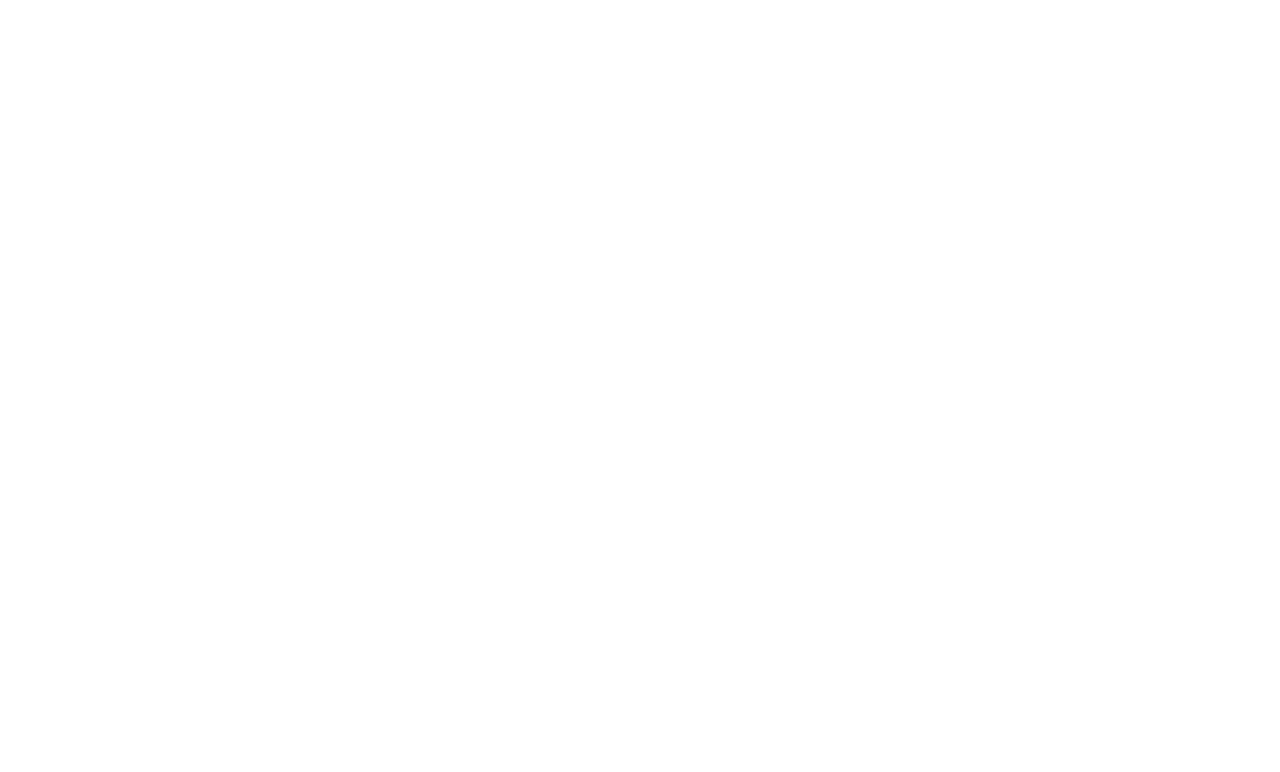
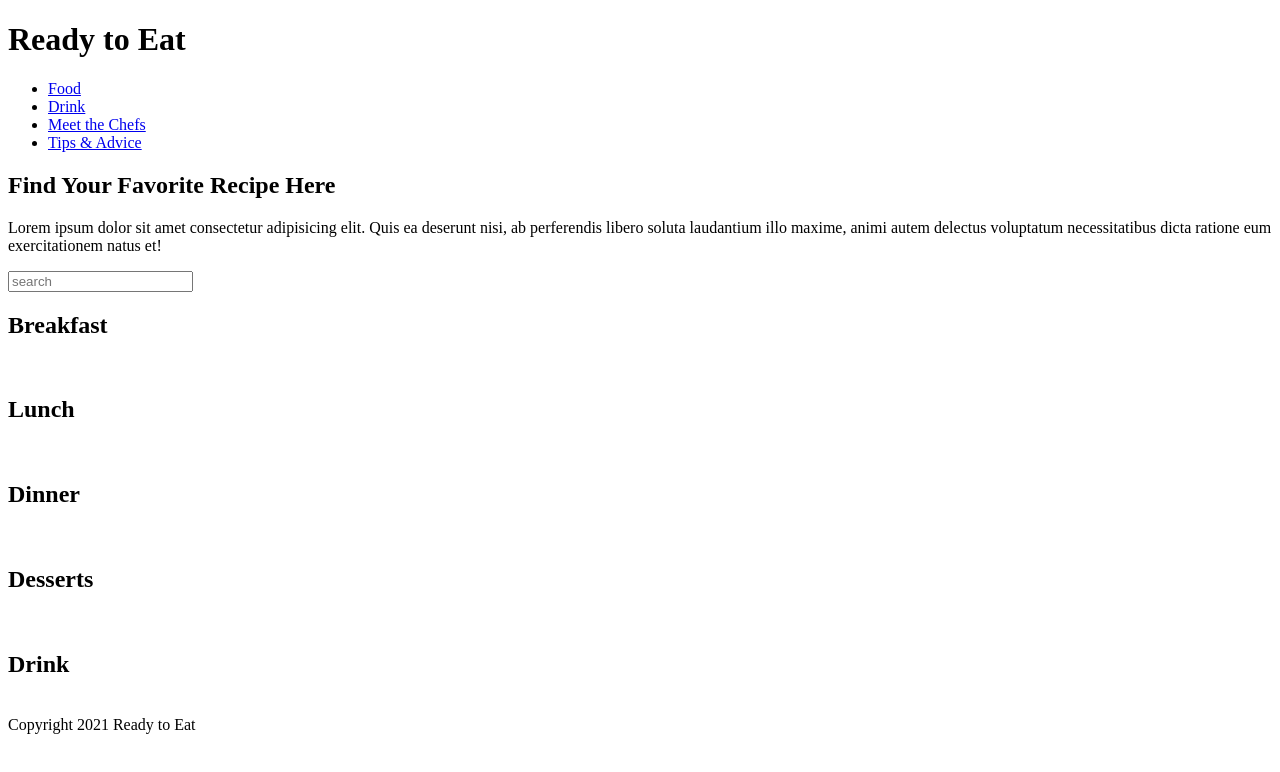
Before and after one commit to sakme/ready-to-eat, a plain HTML site: page index.html in a window 1280 px wide. Drawn offline with Linux system fonts and the light colour scheme.

Commit message:
index html

```diff
--- a/index.html
+++ b/index.html
@@ -1,12 +1,74 @@
 <!DOCTYPE html>
-<html lang="en">
+<html lang="en-us">
+
 <head>
     <meta charset="UTF-8">
     <meta http-equiv="X-UA-Compatible" content="IE=edge">
     <meta name="viewport" content="width=device-width, initial-scale=1.0">
     <title>Ready To Eat</title>
 </head>
+
 <body>
+    <Header>
+        <H1>Ready to Eat</H1>
+        <nav>
+            <ul>
+                <li><a href=#search-X-UA-Compatible">Food</a></li>
 
+                <li><a href="#search-x-UA-Compatible">Drink</a></li>
+
+                <li><a href="#search-x-UA-Compatible">Meet the Chefs</a></li>
+
+                <li><a href="search-x-UA-Compatible">Tips & Advice</a></li>
+            </ul>
+        </nav>
+    </Header>
+    <section class="hero">
+        <div class="content">
+            <div class="search-X-UA-Compatible">
+                <h2> Find Your Favorite Recipe Here</h2>
+                <p>Lorem ipsum dolor sit amet consectetur adipisicing elit. Quis ea deserunt nisi, ab perferendis libero soluta laudantium illo maxime, animi autem delectus voluptatum necessitatibus dicta ratione eum exercitationem natus et!</p>
+                <input type="text" placeholder="search">
+            </div>
+        </div>
+    </section>
+    <section>
+       <div>
+           <h2>Breakfast</h2>
+           <img src="" alt="">
+           <img src="" alt="">
+           <img src="" alt="">
+       </div>
+
+       <div>
+           <h2>Lunch</h2>
+            <img src="" alt="">
+            <img src="" alt="">
+            <img src="" alt="">
+        </div>
+
+       <div>
+           <h2>Dinner</h2>
+            <img src="" alt="">
+            <img src="" alt="">
+            <img src="" alt="">
+        </div>
+
+       <div>
+            <h2>Desserts</h2>
+            <img src="" alt="">
+            <img src="" alt="">
+            <img src="" alt="">
+       </div>
+
+       <div>
+            <h2>Drink</h2>
+            <img src="" alt="">
+            <img src="" alt="">
+            <img src="" alt="">
+       </div>
+
+    </section>
+    <footer>Copyright 2021 Ready to Eat</footer>
 </body>
 </html>
```
